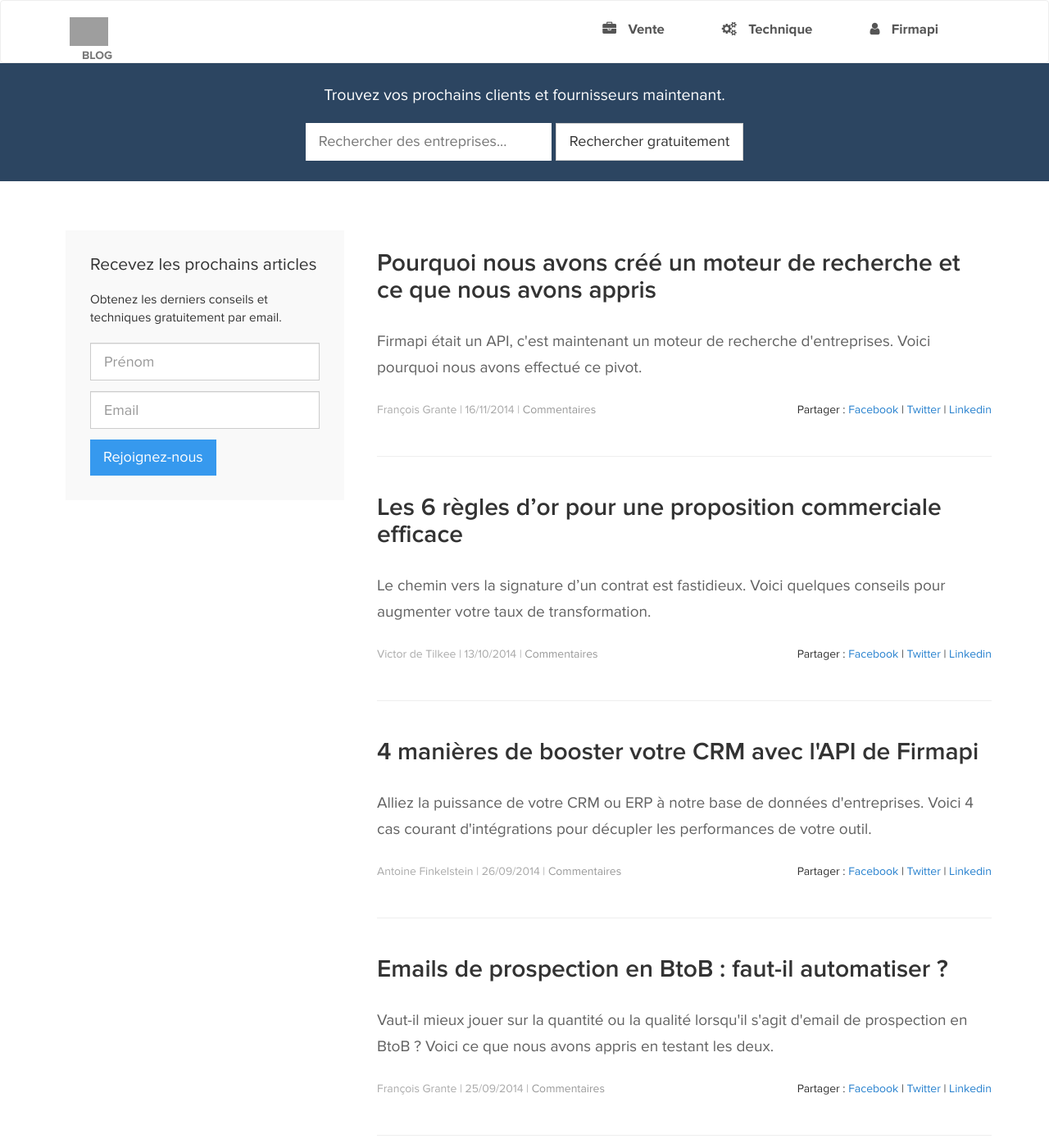
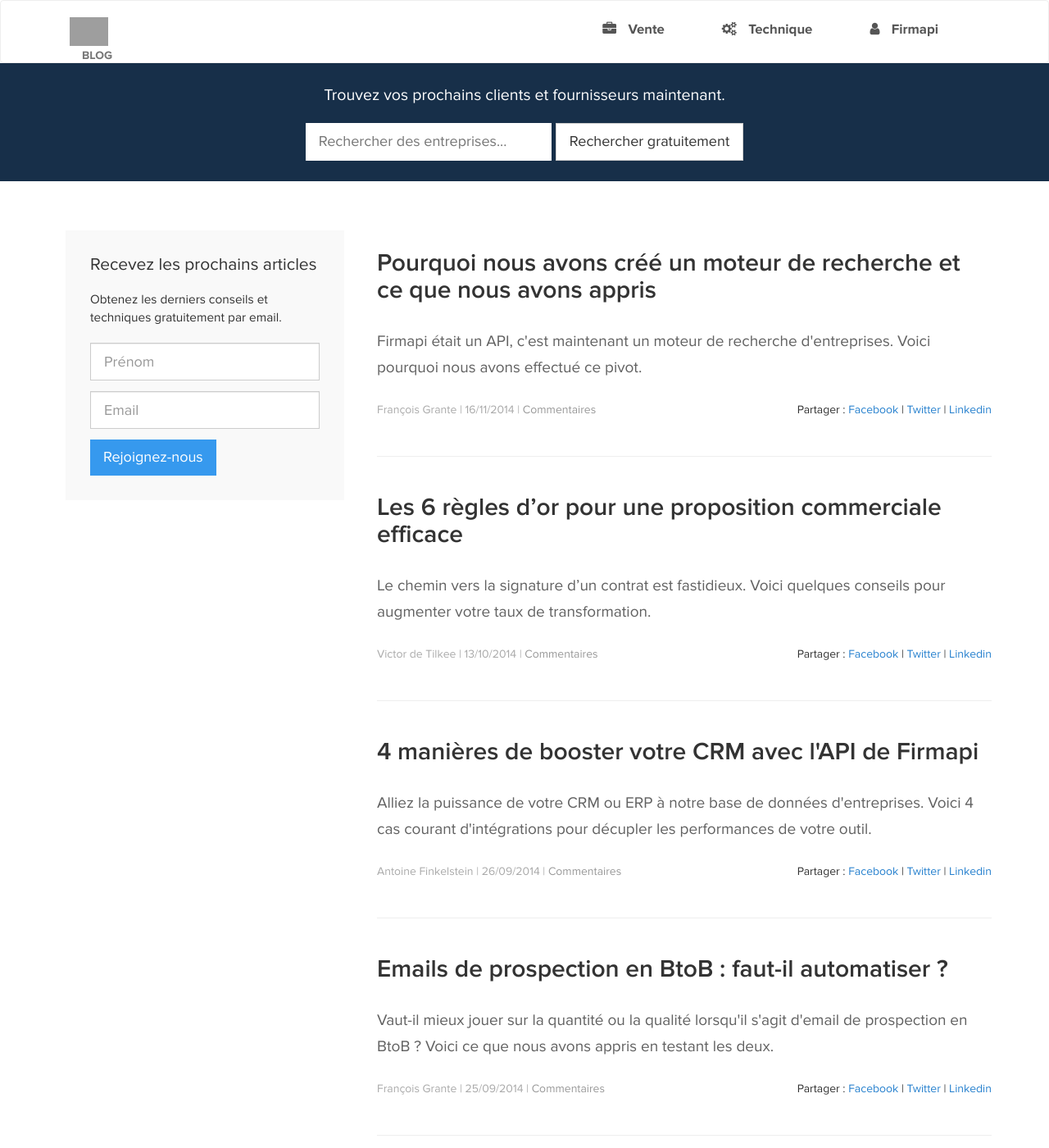
Before and after one commit to firmapi/blog, a Jekyll site: the page built from index.html, in a window 1280 px wide and 1400 px high. Shown: the whole window at 82% size. Built offline with Jekyll 4.4.1, drawn with Linux system fonts in a browser that asks for light colours; nearby versions of some CDN libraries; a script that is not in the unit is left out; comment, search, counter and statistics services are not loaded; grey boxes are pictures that could not be loaded.

Commit message:
Corrections

```diff
--- a/_posts/2014-11-16-pourquoi-moteur-de-recherche.markdown
+++ b/_posts/2014-11-16-pourquoi-moteur-de-recherche.markdown
@@ -32,7 +32,7 @@
 
 Il est toujours possible ensuite d'appliquer des filtres pour affiner la liste obtenue.
 
-Bref, ce sont les mêmes avantages qui ont fait qu'il y a 15 ans, les gens arrêté de naviguer sur le web en utilisant les annuaires et on commencé à utiliser les moteurs de recherche.
+Bref, ce sont les mêmes avantages qui ont fait qu'il y a 15 ans, les gens ont arrêté de naviguer sur le web en utilisant les annuaires et on commencé à utiliser les moteurs de recherche.
 
 <img src="https://d144bz4d6i1vob.cloudfront.net/blog/2014-11-16/article.png" alt="Page de recherche Firmapi" class="img-responsive" />
 
--- a/css/main.scss
+++ b/css/main.scss
@@ -214,7 +214,7 @@
   text-align: center;
   font-size: 1.4em;
   padding: 25px 0;
-  background-color: #2C4561;
+  background-color: #172F49;
   color: #fff;
 
   input[name="q"] {
```
